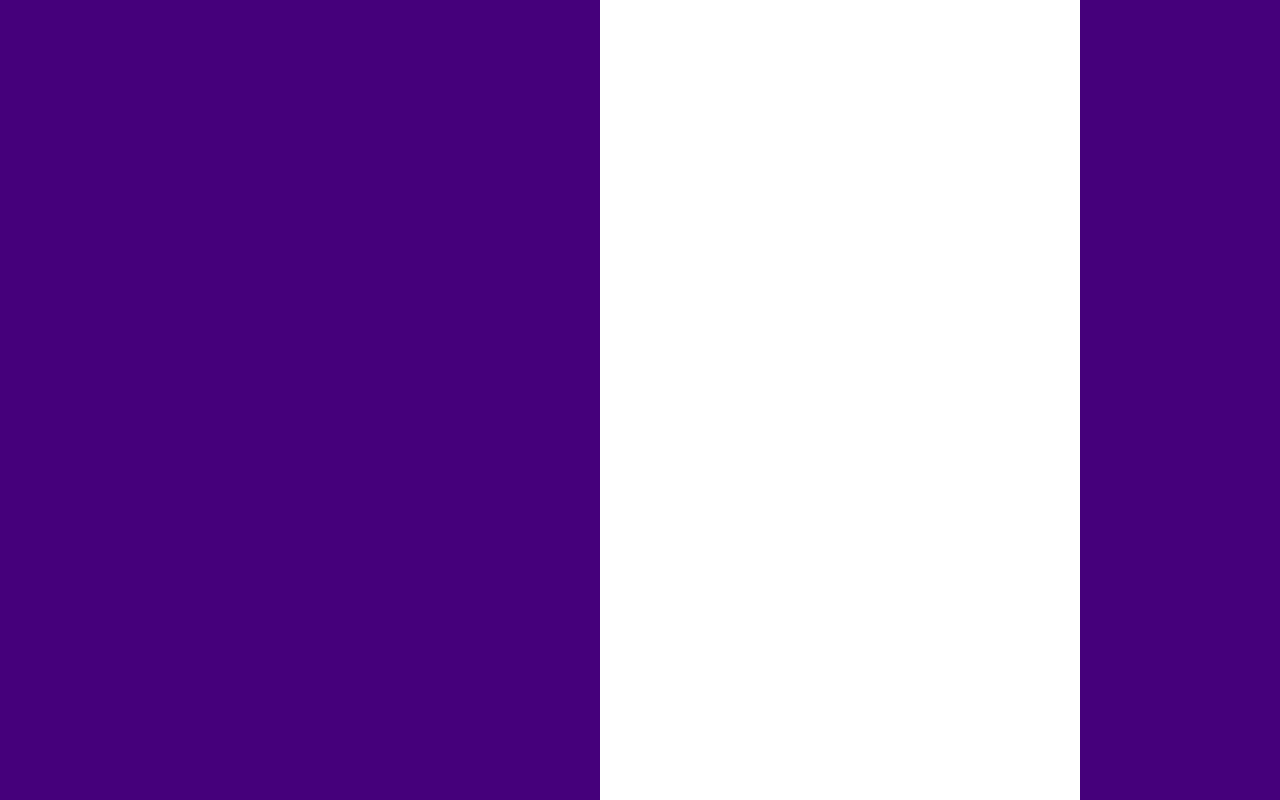
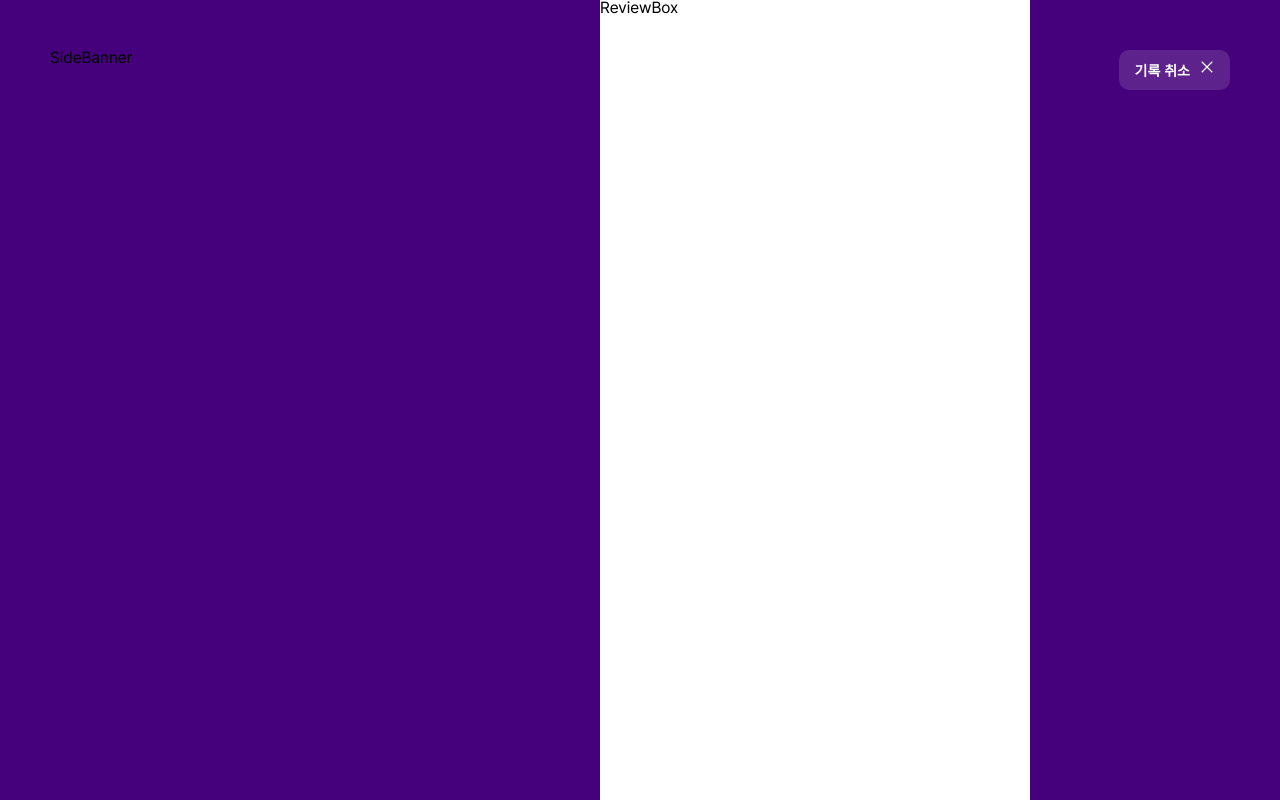
Before and after one commit to JIMIN1020/wine-note, a React (Create React App) app in the folder client/: page /review in a window 1280 px wide. Built offline with nearby package versions, Linux system fonts and the light colour scheme.

Commit message:
[Style]: Review 페이지 레이아웃

```diff
--- /dev/null
+++ b/client/src/components/review/ButtonBar.tsx
@@ -0,0 +1,42 @@
+import React from 'react';
+import styled from 'styled-components';
+import { GrClose } from 'react-icons/gr';
+
+const ButtonBar = () => {
+  return (
+    <Container>
+      <CancelBtn>
+        기록 취소 <GrClose />
+      </CancelBtn>
+    </Container>
+  );
+};
+
+export default ButtonBar;
+
+const Container = styled.div`
+  height: 100%;
+  width: 250px;
+  display: flex;
+  flex-direction: column;
+  align-items: flex-end;
+  padding: 50px;
+`;
+
+const CancelBtn = styled.button`
+  padding: 10px 16px;
+  font-weight: 600;
+  font-size: ${({ theme }) => theme.fontSize.base};
+  color: ${({ theme }) => theme.colors.font_white};
+  cursor: pointer;
+  border-radius: 10px;
+  background-color: #ffffff22;
+
+  display: flex;
+  gap: 10px;
+  transition: all 0.1s ease-in-out;
+
+  &:hover {
+    background-color: #ffffff2d;
+  }
+`;
--- /dev/null
+++ b/client/src/components/review/ReviewBox.tsx
@@ -0,0 +1,14 @@
+import React from 'react';
+import styled from 'styled-components';
+
+const ReviewBox = () => {
+  return <Container>ReviewBox</Container>;
+};
+
+export default ReviewBox;
+
+const Container = styled.div`
+  height: 100%;
+  flex: 1;
+  background-color: ${({ theme }) => theme.colors.bg_white};
+`;
--- /dev/null
+++ b/client/src/components/review/SideBar.tsx
@@ -0,0 +1,14 @@
+import React from 'react';
+import styled from 'styled-components';
+
+const SideBar = () => {
+  return <Container>SideBanner</Container>;
+};
+
+export default SideBar;
+
+const Container = styled.div`
+  height: 100%;
+  width: 600px;
+  padding: 50px;
+`;
--- a/client/src/pages/ReviewPage.tsx
+++ b/client/src/pages/ReviewPage.tsx
@@ -1,12 +1,15 @@
 import React from 'react';
 import styled from 'styled-components';
+import SideBar from '../components/review/SideBar';
+import ButtonBar from '../components/review/ButtonBar';
+import ReviewBox from '../components/review/ReviewBox';
 
 const ReviewPage = () => {
   return (
     <Container>
-      <SideBanner></SideBanner>
-      <ReviewBox></ReviewBox>
-      <NextBar></NextBar>
+      <SideBar />
+      <ReviewBox />
+      <ButtonBar />
     </Container>
   );
 };
@@ -18,19 +21,3 @@ const Container = styled.div`
   height: 100%;
   display: flex;
 `;
-
-const SideBanner = styled.div`
-  height: 100%;
-  width: 600px;
-`;
-
-const ReviewBox = styled.div`
-  height: 100%;
-  flex: 1;
-  background-color: ${({ theme }) => theme.colors.bg_white};
-`;
-
-const NextBar = styled.div`
-  height: 100%;
-  width: 200px;
-`;
```
